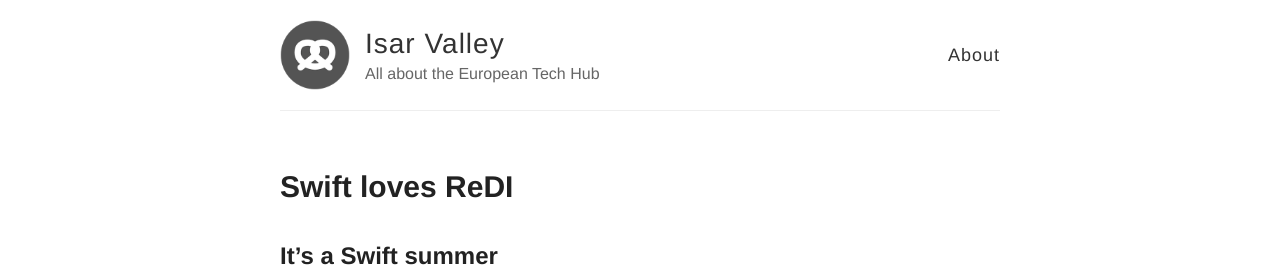
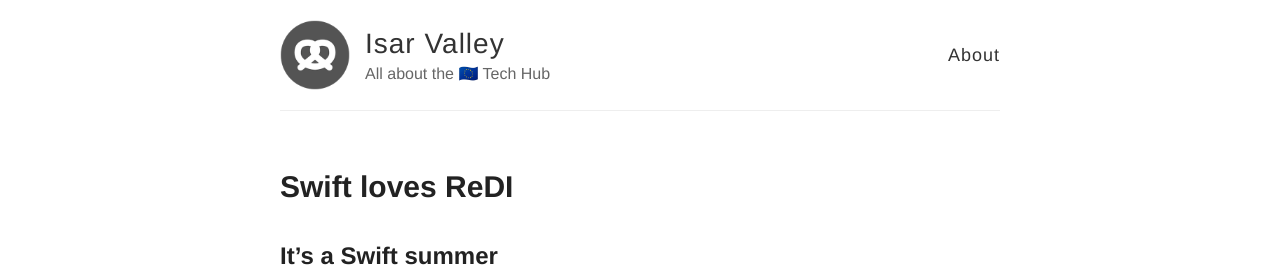
Before and after one commit to isarvalleyio/isarvalleyio.github.io, a Jekyll site: the page built from index.html, in a window 1280 px wide. Shown: the top 267 px of the page. Built offline with Jekyll 4.4.1, drawn with Linux system fonts in a browser that asks for light colours; comment, search, counter and statistics services are not loaded.

Commit message:
Update _config.yml

```diff
--- a/_config.yml
+++ b/_config.yml
@@ -10,7 +10,7 @@
 name: Isar Valley
 
 # Short bio or description (displayed in the header)
-description: All about the European Tech Hub
+description: All about the 🇪🇺 Tech Hub
 
 # URL of your avatar or profile pic (you could use your GitHub profile pic)
 avatar: /images/isarvalley.png
```
